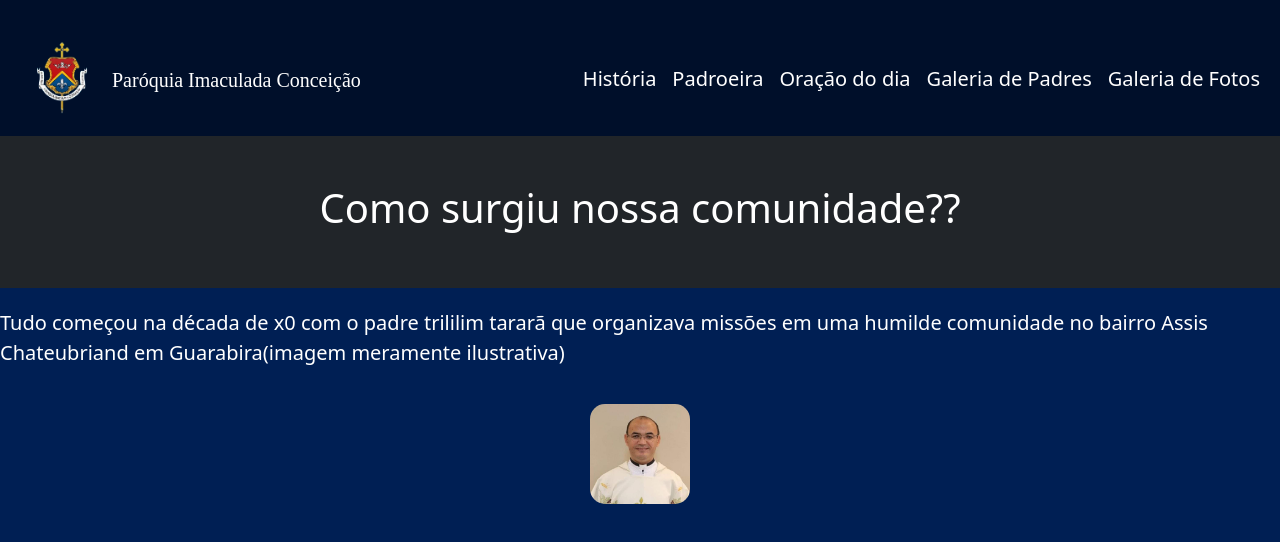
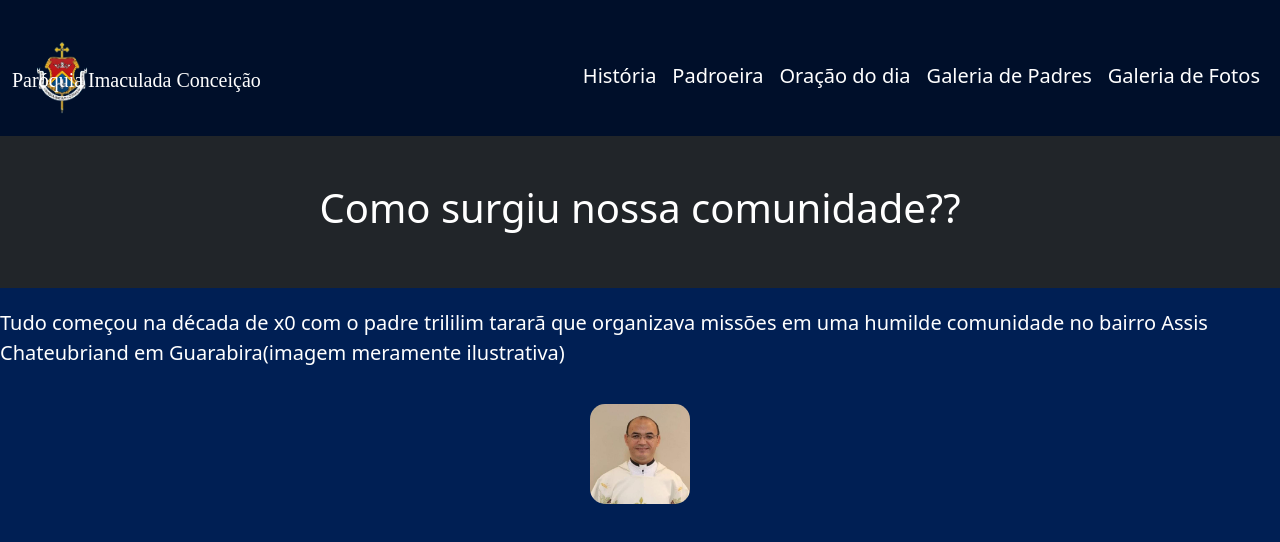
Before and after one commit to maquitos/Imaculada, a plain HTML site: page new_index.html in a window 1280 px wide. Drawn offline with nearby package versions, Linux system fonts and the light colour scheme.

Commit message:
para as outras branchs

```diff
--- a/new_index.html
+++ b/new_index.html
@@ -14,9 +14,9 @@
 
 </head>
 <body class="body">
-  <nav class="navbar navbar-expand-lg navbar-dark cor">
+<nav class="navbar navbar-expand-lg navbar-dark cor">
   <div class="container-fluid">
-  <a href="index.html"> <img href="index.html" src="Imaculada-removebg-preview.png" alt="Descrição da imagem" class="image"></a>  <a class="navbar-brand botao " href="#">Paróquia Imaculada Conceição</a>
+  <a href="index.html"> <img href="index.html" src="Imaculada-removebg-preview.png" alt="Descrição da imagem" class="image"></a>  <a class="navbar-brand botao fixo " href="#">Paróquia Imaculada Conceição</a>
 
     <!-- Botão hambúrguer -->
     <button class="navbar-toggler" type="button" data-bs-toggle="collapse" data-bs-target="#menuNav">
@@ -26,11 +26,12 @@
     <!-- Links -->
     <div class="collapse navbar-collapse" id="menuNav">
       <ul class="navbar-nav controle  ms-auto"id="tetão">
+        <br><br>
         <li class="nav-item"><a class="nav-link" href="new_index.html">História</a></li>
         <li class="nav-item">  <a class="nav-link" href="padroeira.html">Padroeira</a></li>
         <li class="nav-item"><a class="nav-link" href="#">Oração do dia</a></li>
          <li class="nav-item"><a class="nav-link" href="#">Galeria de Padres</a></li>
-        <li class="nav-item">  <a class="nav-link" href="#">Galeria de Fotos</a></li>
+        <li class="nav-item">  <a class="nav-link" href="#">Galeria de Fotos</a></li><a></a></a>
 
 
       </ul>
--- a/style.css
+++ b/style.css
@@ -169,3 +169,6 @@
 .navbar-toggler {
   margin-left: auto; /* empurra o hambúrguer pra direita */
 }
+.fixo{
+  position: fixed;
+}
```
Also changed, not shown: index.html (+1 -1 lines), padroeira.html (+4 -3 lines).
